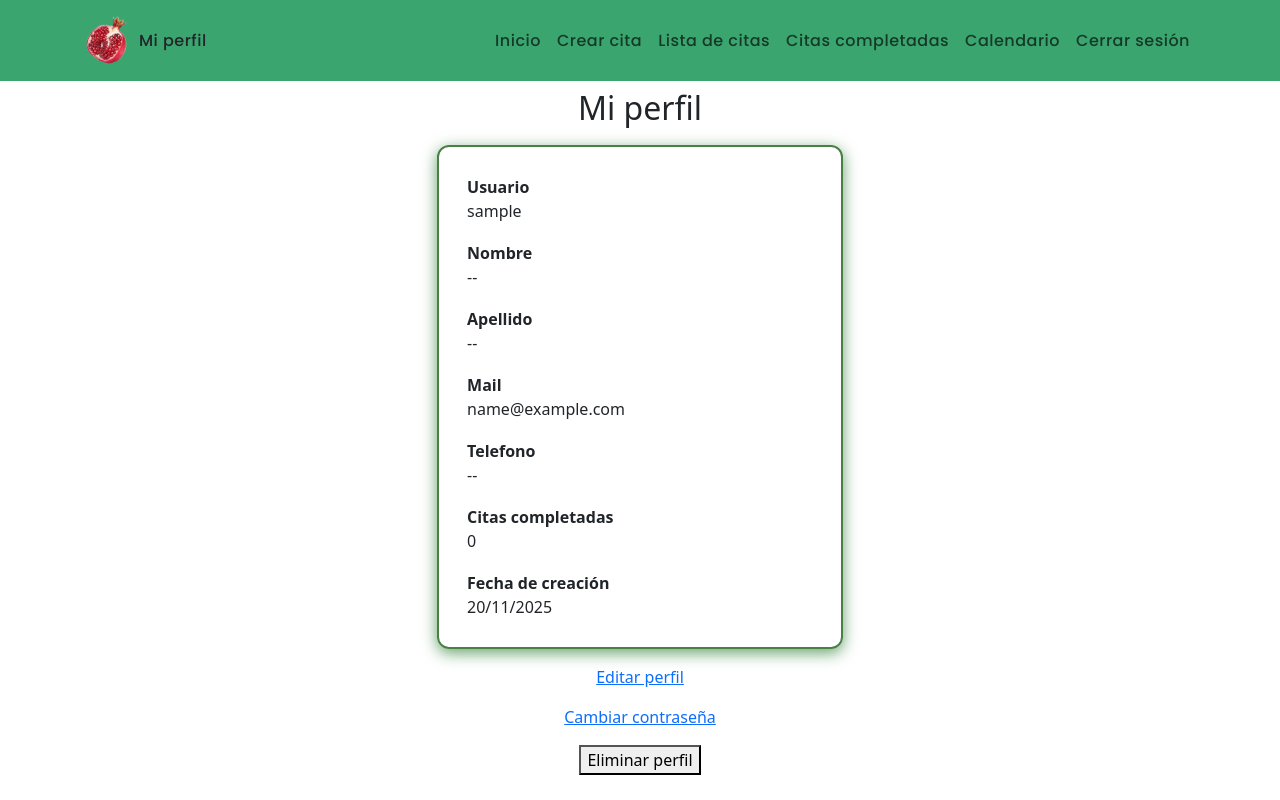
After one commit to GereArguello/Citas-de-unias-django, a Django app: page /mi_perfil/ in a window 1280 px wide. The commit adds this page. Run offline with Django 5.2, Linux system fonts and the light colour scheme; the visitor is signed in with stand-in values (Sample User, id 1); data that the repository does not hold is empty.

Commit message:
Vista de 'mi perfil' y modelo 'profiles' para más datos

```diff
--- a/Citas/models.py
+++ b/Citas/models.py
@@ -2,6 +2,9 @@ from django.db import models
 from django.contrib.auth.models import User
 #con esto podemos asignar la cita a un usuario
 import datetime
+
+from django.db.models.signals import post_save
+from django.dispatch import receiver
 
 class Cita (models.Model):      #Creamos una tabla
     SERVICIOS = [
@@ -28,3 +31,14 @@ class Cita (models.Model):      #Creamos una tabla
 
     def __str__(self): #Forma de representarlo como administrador
         return f"{self.nombre_clienta} - {self.servicio} ({self.fecha.strftime('%d/%m')} - {self.hora.strftime('%H:%M')})"
+
+class Profile(models.Model):
+    user = models.OneToOneField(User, on_delete=models.CASCADE)
+    telefono = models.CharField(max_length=20, blank=True, null=True)
+
+    def __str__(self):
+        return self.user.username
+
+@receiver(post_save, sender=User)
+def crear_o_actualizar_profile(sender, instance, created, **kwargs):
+    Profile.objects.get_or_create(user=instance)
--- a/Citas/urls.py
+++ b/Citas/urls.py
@@ -7,6 +7,7 @@ urlpatterns = [
     path('registrarse/', views.registrarse, name='registrarse'),
     path('cerrar_sesion/', views.cerrar_sesion, name='cerrar_sesion'),
     path('iniciar_sesion/',views.iniciar_sesion, name= 'iniciar_sesion'),
+    path('mi_perfil/',views.mi_perfil, name= 'mi_perfil'),
 
     path('crear_cita/', views.crear_cita, name='crear_cita'),
     path('editar_cita/<int:id>/',views.editar_cita, name='editar_cita'),
--- a/Citas/views.py
+++ b/Citas/views.py
@@ -6,7 +6,7 @@ from django.contrib.auth import login, logout, authenticate
 from django.contrib.auth.decorators import login_required
 from django.db.models import Sum
 from .forms import CitaForm
-from .models import Cita
+from .models import Cita, Profile
 from .utils import semana_actual, mes_actual, citas_para_usuario, generar_calendario
 from datetime import date
 import calendar
@@ -14,6 +14,13 @@ import calendar
 @login_required
 def index(request):
     return render(request, 'inicio.html', {'user': request.user})
+
+@login_required
+def mi_perfil(request):
+    usuario = request.user
+    profile, created = Profile.objects.get_or_create(user=usuario)
+    total_citas = Cita.objects.filter(estado=True, user=request.user).count()
+    return render(request,'mi_perfil.html',{'usuario': usuario, 'profile': profile, 'total_citas': total_citas})
 
 def registrarse(request):
     if request.method == 'GET': #Si el request pide datos:
--- a/templates/base.html
+++ b/templates/base.html
@@ -21,14 +21,15 @@
     <header>
         <nav class="navbar navbar-expand-lg navbar-light navbar-custom">
             <div class="container">
-
+                <div class="d-flex align-items-center">
                 <!-- Marca -->
-                <a class="navbar-brand d-flex align-items-center" href="{% url 'inicio' %}">
-                    <img src="{% static 'Pamegranart.png' %}"
-                        alt="Pamegranart"
-                        style="height:50px; margin-right: 8px;">
-                    Pamegranart
-                </a>
+                    <a class="navbar-brand" href="{% url 'inicio' %}" style="margin-right: 2px;">
+                        <img src="{% static 'Pamegranart.png' %}"
+                            alt="Pamegranart"
+                            style="height:55px;">
+                    </a>
+                    <a class="nav-link" href="{% url 'mi_perfil'%}"> Mi perfil </a>
+                </div>
 
                 <!-- BOTÓN HAMBURGER (para PC cuando achicás la ventana y para móvil) -->
                 <button class="navbar-toggler" type="button" data-bs-toggle="collapse" data-bs-target="#navbarContenido">
--- a/templates/lista_citas.html
+++ b/templates/lista_citas.html
@@ -16,7 +16,7 @@
                     <p>Precio: ${{ cita.precio }}</p>
                     <p>Día: {{ cita.fecha }}</p>
                     <p>Hora: {{ cita.hora|time:"H:i" }}</p> <!-- H(formato de 24 horas), i(minutos en 2 dígitos)-->
-                    <p>Comentario: <br>{{ cita.comentario|default:"-" }}</p>
+                    <p>Comentario: <br>{{ cita.comentario|default:"--" }}</p>
 
                     <div class="d-flex gap-2">
                         {% if request.user.is_superuser %} <!-- Solo un superusuario puede completar cita-->
--- /dev/null
+++ b/templates/mi_perfil.html
@@ -0,0 +1,32 @@
+{% extends 'base.html' %}
+
+{% block title %} Mi perfil {% endblock %}
+
+{% block content %}
+
+<h2 class="text-center"> Mi perfil </h2>
+
+<div class="row justify-content-center align-items-start mb-3">
+    <div class="col-12 col-md-8 col-lg-5 text-center">
+        <section class="cita-card">
+            <p><strong> Usuario </strong> <br> {{ usuario.username }} </p>
+            <p><strong> Nombre </strong> <br> {{ usuario.firstname|default:"--" }} </p>
+            <p><strong> Apellido </strong> <br> {{ usuario.lastname|default:"--" }} </p>
+            <p><strong> Mail </strong> <br> {{ usuario.email|default:"--" }} </p>
+            <p><strong> Telefono </strong> <br> {{ profile.telefono|default:"--" }} </p>
+            <p><strong> Citas completadas </strong> <br> {{ total_citas }} </p>
+            <p><strong> Fecha de creación </strong> <br> {{ usuario.date_joined|date:'d/m/Y' }} </p>
+        </section>
+        <div class="mt-3">
+            <a href="editar_perfil"> Editar perfil </a>
+        </div>
+        <div class="mt-3">
+            <a href="Cambiar_contraseña"> Cambiar contraseña</a>
+        </div>
+        <div class="mt-3">
+            <button href="Eliminar_perfil"> Eliminar perfil</button>
+        </div>
+    </div>
+</div>
+
+{% endblock %}
```
Also changed, not shown: Citas/migrations/0005_profile.py (added).
